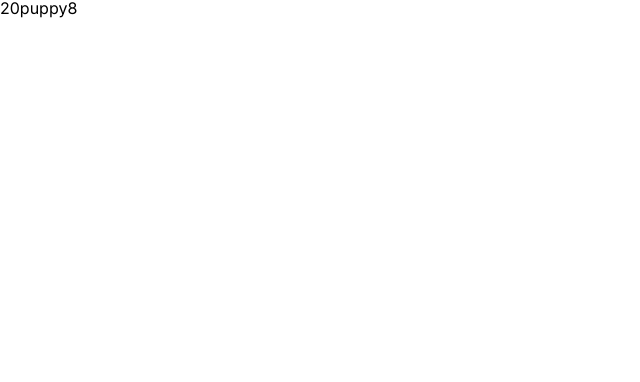
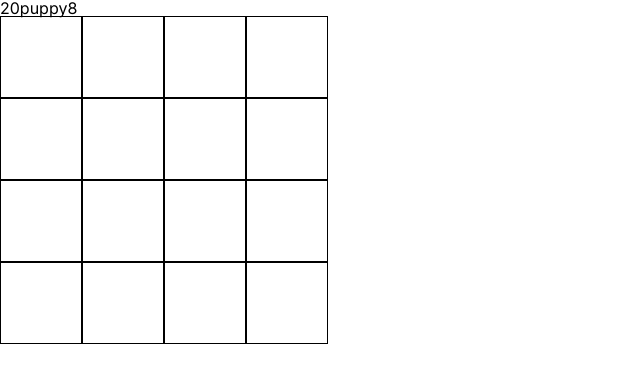
Before and after one commit to ruddelbenito/20puppy8, a Next.js app: page / in a window 1280 px wide. Shown: the top 382 px of the page, without its empty margins (0-640 px from the left). Built offline with nearby package versions, Linux system fonts and the light colour scheme.

Commit message:
implemented grid

```diff
--- a/src/app/page.js
+++ b/src/app/page.js
@@ -10,6 +10,35 @@ export default function Home() {
   return (
     <main className={styles.main}>
       <h1>20puppy8</h1>
+
+      {/* grid */}
+      <div className={styles.grid}>
+        <div className={styles.row}>
+          <div className={styles.tile}></div>
+          <div className={styles.tile}></div>
+          <div className={styles.tile}></div>
+          <div className={styles.tile}></div>
+        </div>
+        <div className={styles.row}>
+          <div className={styles.tile}></div>
+          <div className={styles.tile}></div>
+          <div className={styles.tile}></div>
+          <div className={styles.tile}></div>
+        </div>
+        <div className={styles.row}>
+          <div className={styles.tile}></div>
+          <div className={styles.tile}></div>
+          <div className={styles.tile}></div>
+          <div className={styles.tile}></div>
+        </div>
+        <div className={styles.row}>
+          <div className={styles.tile}></div>
+          <div className={styles.tile}></div>
+          <div className={styles.tile}></div>
+          <div className={styles.tile}></div>
+        </div>
+      </div>
+
     </main>
   )
 }
```
